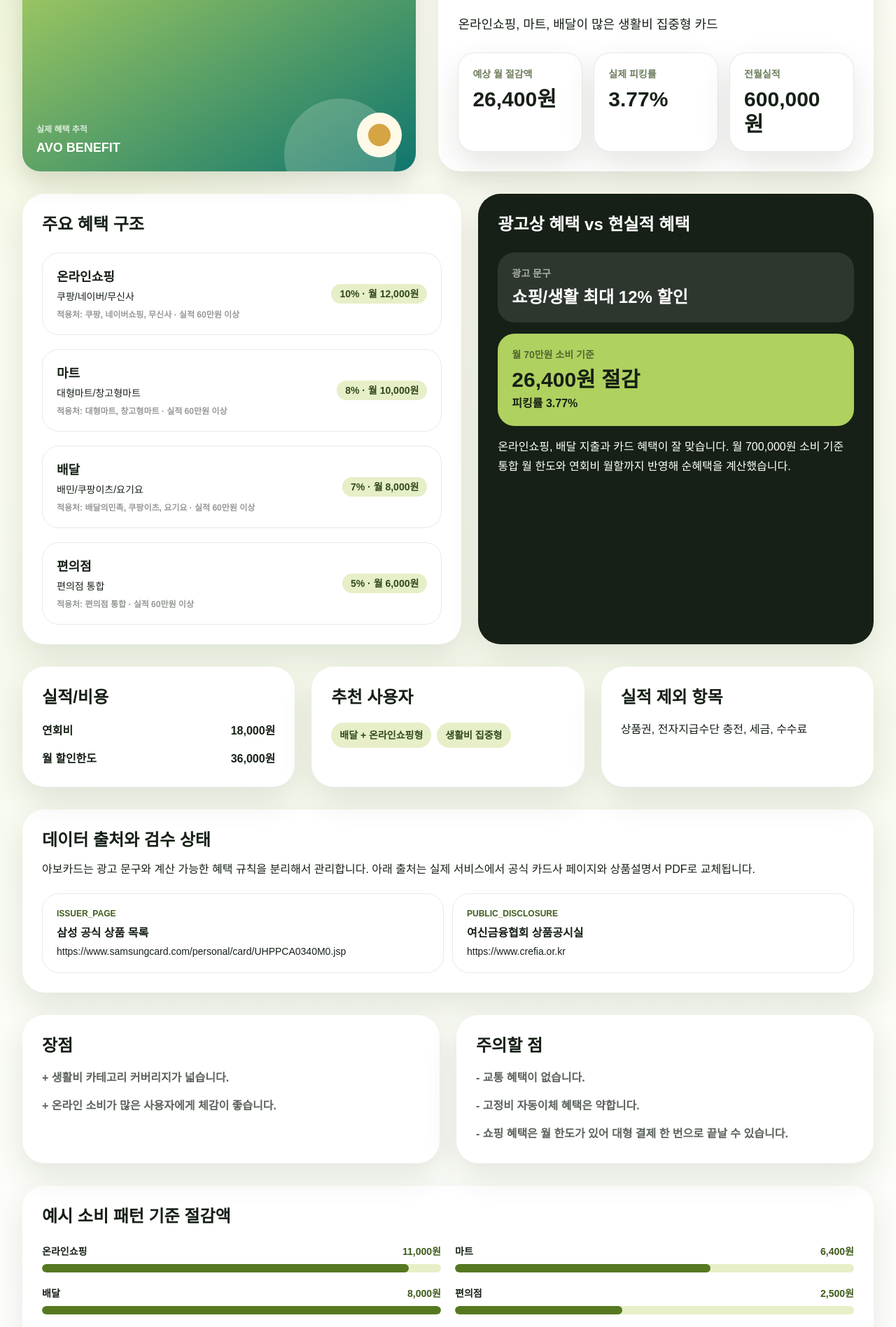
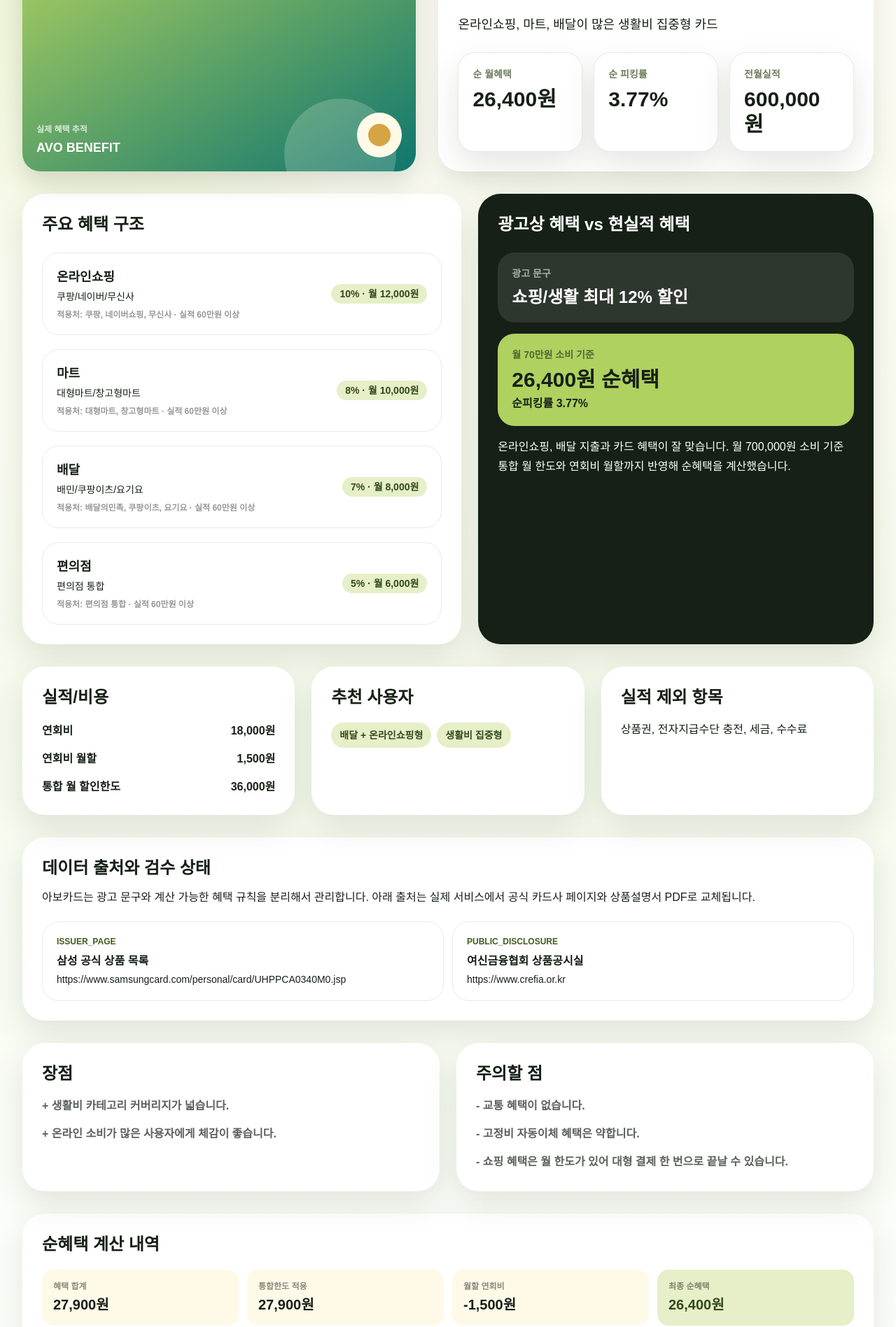
Before and after one commit to namini1004/avocard, a Next.js app: page /cards/basket-smart in a window 1280 px wide. Shown: the part 206-2103 px from the top of the page at 70% size. Built offline with nearby package versions, Linux system fonts and the light colour scheme.

Commit message:
Show net benefit breakdown on card details

```diff
--- a/app/cards/[slug]/page.tsx
+++ b/app/cards/[slug]/page.tsx
@@ -37,8 +37,8 @@ export default async function CardDetailPage({ params }: { params: Promise<{ slu
             <h1 className="mt-2 text-4xl font-black text-ink">{card.name}</h1>
             <p className="mt-4 text-lg leading-8 text-ink/68">{card.summary}</p>
             <div className="mt-6 grid gap-4 sm:grid-cols-3">
-              <MetricCard label="예상 월 절감액" value={formatWon(analysis.monthlySaving)} />
-              <MetricCard label="실제 피킹률" value={`${analysis.pickingRate.toFixed(2)}%`} />
+              <MetricCard label="순 월혜택" value={formatWon(analysis.monthlySaving)} />
+              <MetricCard label="순 피킹률" value={`${analysis.pickingRate.toFixed(2)}%`} />
               <MetricCard label="전월실적" value={formatWon(card.previousSpend)} />
             </div>
           </section>
@@ -75,8 +75,8 @@ export default async function CardDetailPage({ params }: { params: Promise<{ slu
               </div>
               <div className="rounded-3xl bg-avocado-300 p-5 text-ink">
                 <p className="text-sm font-bold text-ink/60">월 70만원 소비 기준</p>
-                <p className="mt-2 text-3xl font-black">{formatWon(analysis.monthlySaving)} 절감</p>
-                <p className="mt-1 font-black">피킹률 {analysis.pickingRate.toFixed(2)}%</p>
+                <p className="mt-2 text-3xl font-black">{formatWon(analysis.monthlySaving)} 순혜택</p>
+                <p className="mt-1 font-black">순피킹률 {analysis.pickingRate.toFixed(2)}%</p>
               </div>
               <p className="leading-7 text-white/72">{analysis.reason}</p>
             </div>
@@ -92,8 +92,12 @@ export default async function CardDetailPage({ params }: { params: Promise<{ slu
                 <dd className="font-black">{formatWon(card.annualFee)}</dd>
               </div>
               <div className="flex justify-between gap-4">
-                <dt className="font-bold text-ink/56">월 할인한도</dt>
-                <dd className="font-black">{formatWon(card.monthlyCap)}</dd>
+                <dt className="font-bold text-ink/56">연회비 월할</dt>
+                <dd className="font-black">{formatWon(analysis.monthlyFee)}</dd>
+              </div>
+              <div className="flex justify-between gap-4">
+                <dt className="font-bold text-ink/56">통합 월 할인한도</dt>
+                <dd className="font-black">{formatWon(analysis.effectiveMonthlyCap)}</dd>
               </div>
             </dl>
           </div>
@@ -154,19 +158,40 @@ export default async function CardDetailPage({ params }: { params: Promise<{ slu
         </section>
 
         <section className="mt-8 rounded-[2rem] bg-white p-7 shadow-soft">
-          <h2 className="text-2xl font-black">예시 소비 패턴 기준 절감액</h2>
+          <h2 className="text-2xl font-black">순혜택 계산 내역</h2>
+          <div className="mt-5 grid gap-3 md:grid-cols-4">
+            <div className="rounded-2xl bg-cream p-4">
+              <p className="text-xs font-bold text-ink/50">혜택 합계</p>
+              <p className="mt-1 text-xl font-black text-ink">{formatWon(analysis.matchedBenefit)}</p>
+            </div>
+            <div className="rounded-2xl bg-cream p-4">
+              <p className="text-xs font-bold text-ink/50">통합한도 적용</p>
+              <p className="mt-1 text-xl font-black text-ink">{formatWon(analysis.grossMonthlySaving)}</p>
+            </div>
+            <div className="rounded-2xl bg-cream p-4">
+              <p className="text-xs font-bold text-ink/50">월할 연회비</p>
+              <p className="mt-1 text-xl font-black text-ink">-{formatWon(analysis.monthlyFee)}</p>
+            </div>
+            <div className="rounded-2xl bg-avocado-100 p-4">
+              <p className="text-xs font-bold text-ink/50">최종 순혜택</p>
+              <p className="mt-1 text-xl font-black text-avocado-800">{formatWon(analysis.monthlySaving)}</p>
+            </div>
+          </div>
           <div className="mt-6 grid gap-5 md:grid-cols-2">
-            {card.benefitRules.map((benefit) => {
-              const spend = defaultProfile[benefit.category] ?? 0;
-              const saving = Math.min(spend * (benefit.rate ?? 0) + (benefit.fixedAmount ?? 0), benefit.monthlyCap);
-              return <BenefitBar key={benefit.id} label={benefit.label} value={saving} max={benefit.monthlyCap} />;
-            })}
+            {analysis.ruleSavings.map((benefit) => (
+              <BenefitBar
+                key={benefit.id}
+                label={`${benefit.label} · ${formatWon(defaultProfile[benefit.category])} 사용 · ${(benefit.rate * 100).toFixed(0)}%`}
+                value={benefit.saving}
+                max={benefit.cap}
+              />
+            ))}
           </div>
           <Link
-            href="/compare"
+            href="/cards"
             className="focus-ring mt-8 inline-flex rounded-full bg-ink px-6 py-4 text-sm font-black text-white"
           >
-            비슷한 카드와 비교하기
+            랭킹보드로 돌아가기
           </Link>
         </section>
       </main>
```
